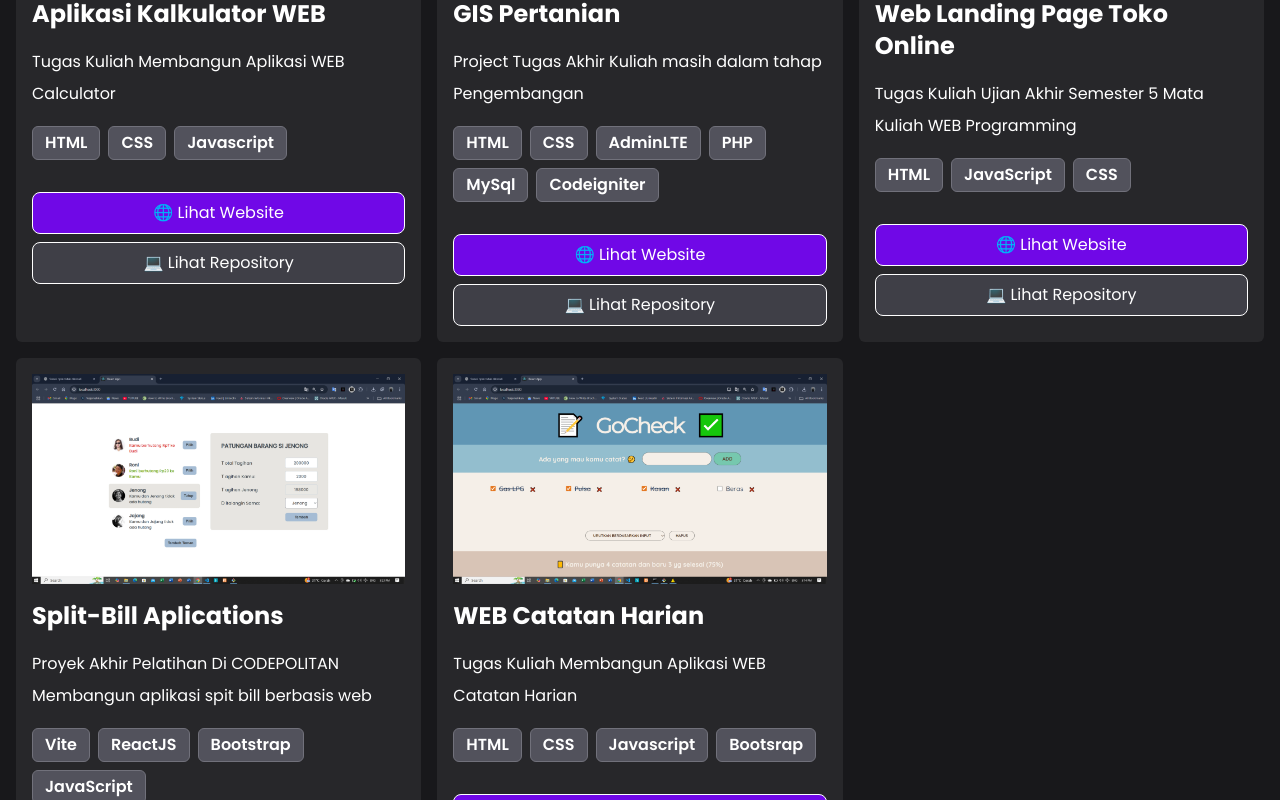
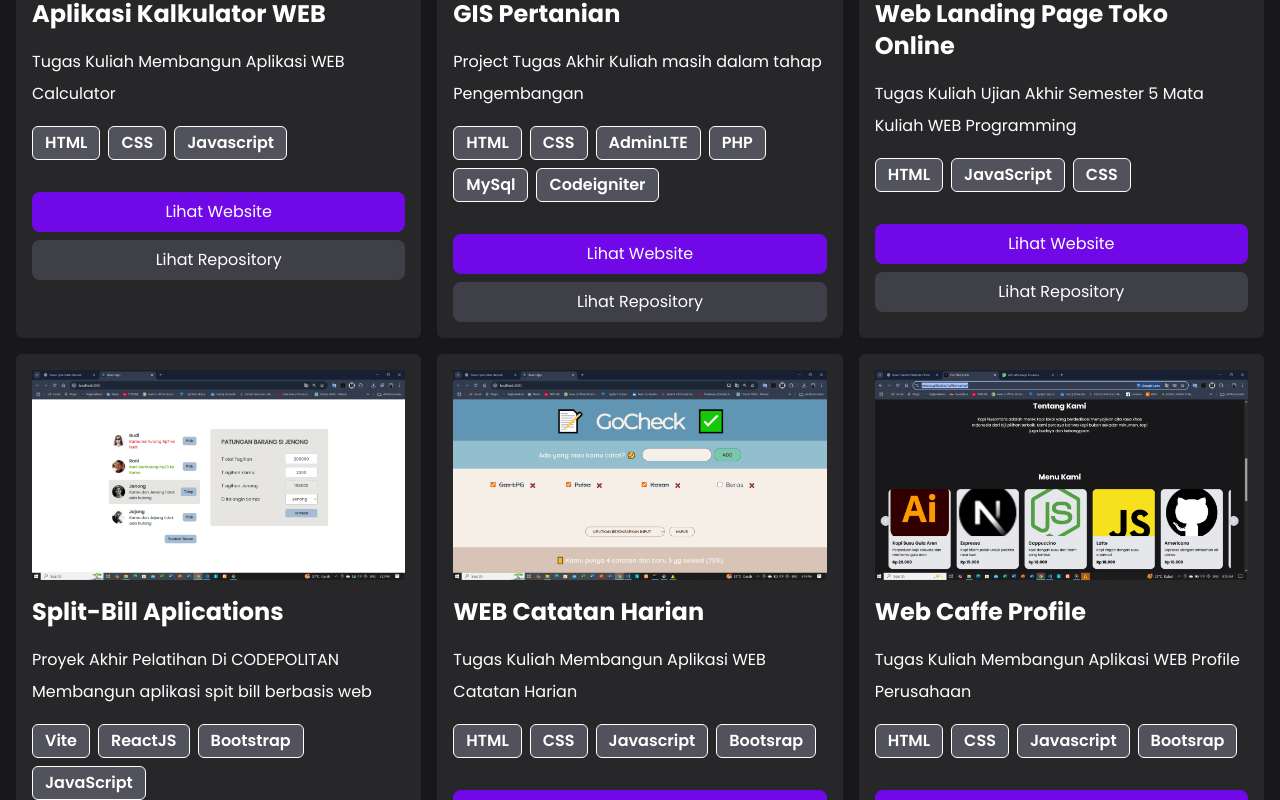
Before and after one commit to ronzco/vite-react, a React (Vite) app: page / in a window 1280 px wide. Shown: the part 2400-3200 px from the top of the page. Built offline with nearby package versions, Linux system fonts and the light colour scheme.

Commit message:
fix: update homepage and base config for GitHub Pages

```diff
--- a/src/App.tsx
+++ b/src/App.tsx
@@ -177,7 +177,7 @@ function App() {
                 <div className="flex flex-wrap gap-2">
                   {proyek.tools.map((tool: string, index: number) => (
                     <p
-                      className="py-1 px-3 border border-zinc-500 bg-zinc-600 rounded-md font-semibold"
+                      className="py-1 px-3 border  bg-zinc-600 rounded-md font-semibold"
                       key={index}
                     >
                       {tool}
@@ -189,17 +189,17 @@ function App() {
                     href={proyek.linkLive}
                     target="_blank"
                     rel="noopener noreferrer"
-                    className="bg-violet-700 px-4 py-2 rounded-lg block border hover:bg-violet-600"
+                    className="bg-violet-700 px-4 py-2 rounded-lg block hover:bg-violet-600"
                   >
-                    🌐 Lihat Website
+                    Lihat Website
                   </a>
                   <a
                     href={proyek.linkRepo}
                     target="_blank"
                     rel="noopener noreferrer"
-                    className="mt-2 bg-zinc-700 px-4 py-2 rounded-lg block border hover:bg-zinc-600"
+                    className="mt-2 bg-zinc-700 px-4 py-2 rounded-lg block hover:bg-zinc-600"
                   >
-                    💻 Lihat Repository
+                    Lihat Repository
                   </a>
                 </div>
               </div>
--- a/src/data.ts
+++ b/src/data.ts
@@ -130,6 +130,7 @@ import Proyek2 from "/assets/proyek/project2.webp";
 import Proyek3 from "/assets/proyek/project3.webp";
 import Proyek4 from "/assets/proyek/project4.webp";
 import Proyek5 from "/assets/proyek/project5.webp";
+import Proyek6 from "/assets/proyek/project6.webp";
 
 export const listProyek: Proyek[] = [
   {
@@ -182,4 +183,14 @@ export const listProyek: Proyek[] = [
     linkRepo: "https://github.com/ronzco/catatan-harian",
     dad: "600",
   },
+  {
+    id: 6,
+    gambar: Proyek6,
+    nama: "Web Caffe Profile",
+    desk: "Tugas Kuliah Membangun Aplikasi WEB Profile Perusahaan",
+    tools: ["HTML", "CSS", "Javascript", "Bootsrap"],
+    linkLive: "https://ronzco.github.io/coffee-comp/",
+    linkRepo: "https://github.com/ronzco/coffee-comp",
+    dad: "600",
+  },
 ];
```
Also changed, not shown: public/assets/proyek/project6.webp (added).
